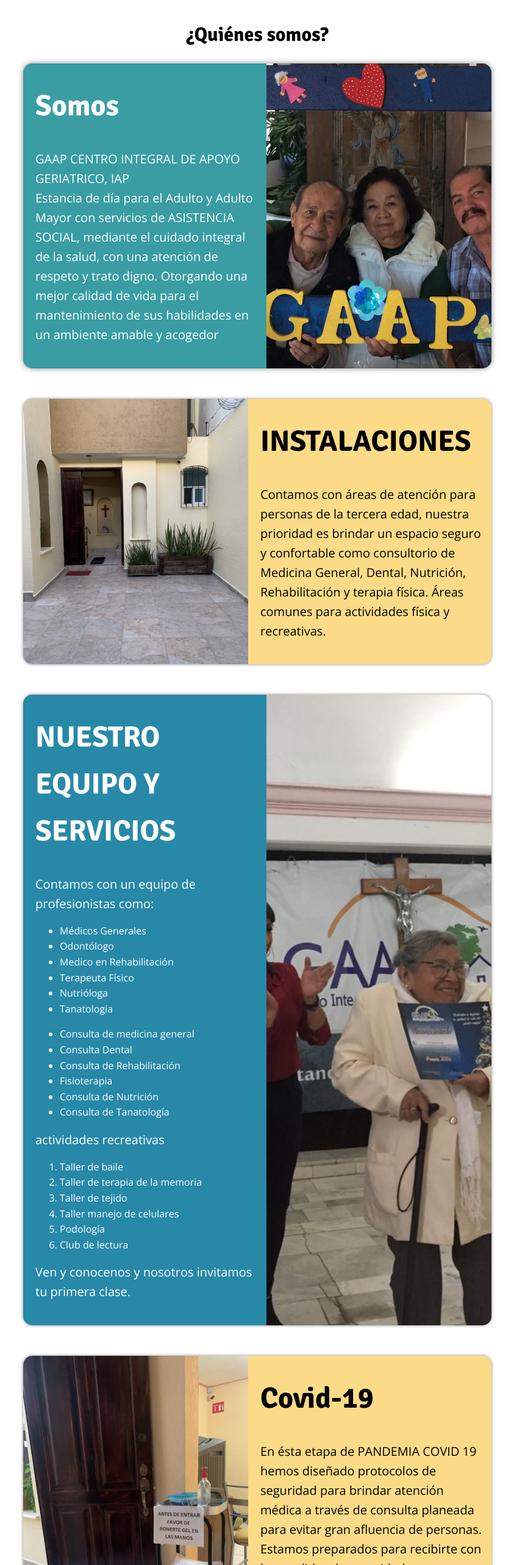
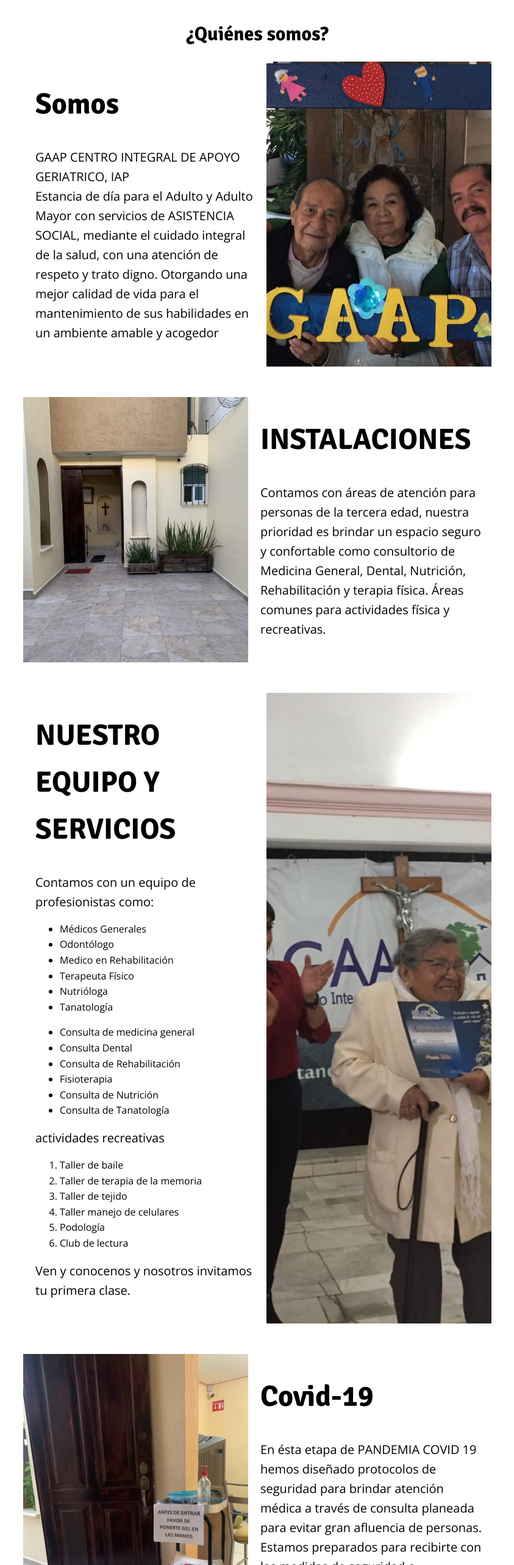
Before and after one commit to De-Bug-Labs/ldaw, a Vue app: page /about in a window 1280 px wide. Shown: the part 140-2706 px from the top of the page at 61% size, without its empty margins (218-1061 px from the left). Built offline with nearby package versions, Linux system fonts and the light colour scheme; no server answers.

Commit message:
Quick fix About us. Se corrige background de colores no deseados

```diff
--- a/src/components/AboutUsComponent.vue
+++ b/src/components/AboutUsComponent.vue
@@ -1,6 +1,6 @@
 <template>
   <div class="container">
-    <h1>{{ information?.title }}</h1>
+    <h1 class="container_title">{{ information?.title }}</h1>
     <div class="box1">
       <div class="textbox">
         <h1>Somos</h1>
@@ -78,7 +78,9 @@
   align-items: center;
   margin-bottom: 50px;
   padding-top: 50px;
-
+  &_title {
+    margin: 20px 0;
+  }
   h1 {
     color: #000;
     font-family: "Signika", sans-serif;
@@ -87,19 +89,19 @@
   .box1 {
     width: 60%;
     height: auto;
-    background-color: #399da3;
+    // background-color: #399da3;
     margin-bottom: 50px;
     font-family: "Open Sans", sans-serif;
-    border-radius: 15px;
+    // border-radius: 15px;
     display: flex;
     flex-direction: row;
-    -moz-box-shadow: 0 0 5px rgb(134, 134, 134);
-    -webkit-box-shadow: 0 0 5px #999;
-    box-shadow: 0 0 10px rgb(134, 134, 134);
-    color: white;
+    // -moz-box-shadow: 0 0 5px rgb(134, 134, 134);
+    // -webkit-box-shadow: 0 0 5px #999;
+    // box-shadow: 0 0 10px rgb(134, 134, 134);
+    // color: white;
 
     h1 {
-      color: white;
+      // color: white;
       font-size: 3rem;
     }
 
@@ -123,9 +125,9 @@
       background: url("../assets/Nosotros/img1nosotros.jpg");
       background-size: cover;
       background-position: center bottom;
-      border-radius: 0px 15px 15px 0px;
+      // border-radius: 0px 15px 15px 0px;
       img {
-        border-radius: 0px 0px 0px px;
+        // border-radius: 0px 0px 0px px;
         height: 200px;
         width: 100%;
         display: none;
@@ -136,14 +138,14 @@
   .box2 {
     width: 60%;
     height: auto;
-    background-color: #fcdb88;
+    // background-color: #fcdb88;
     margin-bottom: 50px;
     font-family: "Open Sans", sans-serif;
-    border-radius: 15px;
+    // border-radius: 15px;
     display: flex;
-    -moz-box-shadow: 0 0 5px rgb(134, 134, 134);
-    -webkit-box-shadow: 0 0 5px #999;
-    box-shadow: 0 0 5px rgb(134, 134, 134);
+    // -moz-box-shadow: 0 0 5px rgb(134, 134, 134);
+    // -webkit-box-shadow: 0 0 5px #999;
+    // box-shadow: 0 0 5px rgb(134, 134, 134);
 
     h1 {
       font-size: 3rem;
@@ -169,9 +171,9 @@
       background: url("../assets/AboutUs/Instalaciones2.jpg");
       background-size: cover;
       background-position: center;
-      border-radius: 15px 0px 0px 15px;
+      // border-radius: 15px 0px 0px 15px;
       img {
-        border-radius: 15px 0px 0px 15px;
+        // border-radius: 15px 0px 0px 15px;
         height: 200px;
         width: 100%;
         display: none;
@@ -182,19 +184,19 @@
   .box3 {
     width: 60%;
     height: auto;
-    background-color: #2888a8;
+    // background-color: #2888a8;
     margin-bottom: 50px;
     font-family: "Open Sans", sans-serif;
-    border-radius: 15px;
+    // border-radius: 15px;
     display: flex;
     flex-direction: row;
-    -moz-box-shadow: 0 0 5px rgb(134, 134, 134);
-    -webkit-box-shadow: 0 0 5px #999;
-    box-shadow: 0 0 5px rgb(134, 134, 134);
-    color: white;
+    // -moz-box-shadow: 0 0 5px rgb(134, 134, 134);
+    // -webkit-box-shadow: 0 0 5px #999;
+    // box-shadow: 0 0 5px rgb(134, 134, 134);
+    // color: white;
 
     h1 {
-      color: white;
+      // color: white;
       font-size: 3rem;
     }
 
@@ -218,9 +220,9 @@
       background: url("../assets/AboutUs/ActividadesRecreativas.png");
       background-size: cover;
       background-position: center;
-      border-radius: 0px 15px 15px 0px;
+      // border-radius: 0px 15px 15px 0px;
       img {
-        border-radius: 0px 15px 15px 0px;
+        // border-radius: 0px 15px 15px 0px;
         height: 200px;
         width: 100%;
         display: none;
@@ -231,14 +233,14 @@
   .box4 {
     width: 60%;
     height: auto;
-    background-color: #fcdb88;
+    // background-color: #fcdb88;
     margin-bottom: 50px;
     font-family: "Open Sans", sans-serif;
-    border-radius: 15px;
+    // border-radius: 15px;
     display: flex;
-    -moz-box-shadow: 0 0 5px rgb(134, 134, 134);
-    -webkit-box-shadow: 0 0 5px #999;
-    box-shadow: 0 0 5px rgb(134, 134, 134);
+    // -moz-box-shadow: 0 0 5px rgb(134, 134, 134);
+    // -webkit-box-shadow: 0 0 5px #999;
+    // box-shadow: 0 0 5px rgb(134, 134, 134);
 
     h1 {
       font-size: 3rem;
@@ -264,9 +266,9 @@
       background: url("../assets/AboutUs/Covis19.jpg");
       background-size: cover;
       background-position: center;
-      border-radius: 15px 0px 0px 15px;
+      // border-radius: 15px 0px 0px 15px;
       img {
-        border-radius: 15px 0px 0px 15px;
+        // border-radius: 15px 0px 0px 15px;
         height: 200px;
         width: 100%;
         display: none;
@@ -289,10 +291,10 @@
       .imagebox {
         width: 100%;
         height: 50%;
-        border-radius: 0px 0px 15px 15px;
+        // border-radius: 0px 0px 15px 15px;
         img {
           width: 100%;
-          border-radius: 0px 0px 15px 15px;
+          // border-radius: 0px 0px 15px 15px;
           display: flex;
         }
       }
@@ -320,10 +322,10 @@
       .imagebox {
         width: 100%;
         height: 50%;
-        border-radius: 15px 15px 0px 0px;
+        // border-radius: 15px 15px 0px 0px;
         img {
           width: 100%;
-          border-radius: 15px 15px 0px 0px;
+          // border-radius: 15px 15px 0px 0px;
           display: flex;
         }
       }
@@ -351,10 +353,10 @@
       .imagebox {
         width: 100%;
         height: 50%;
-        border-radius: 0px 0px 15px 15px;
+        // border-radius: 0px 0px 15px 15px;
         img {
           width: 100%;
-          border-radius: 0px 0px 15px 15px;
+          // border-radius: 0px 0px 15px 15px;
           display: flex;
         }
       }
```
